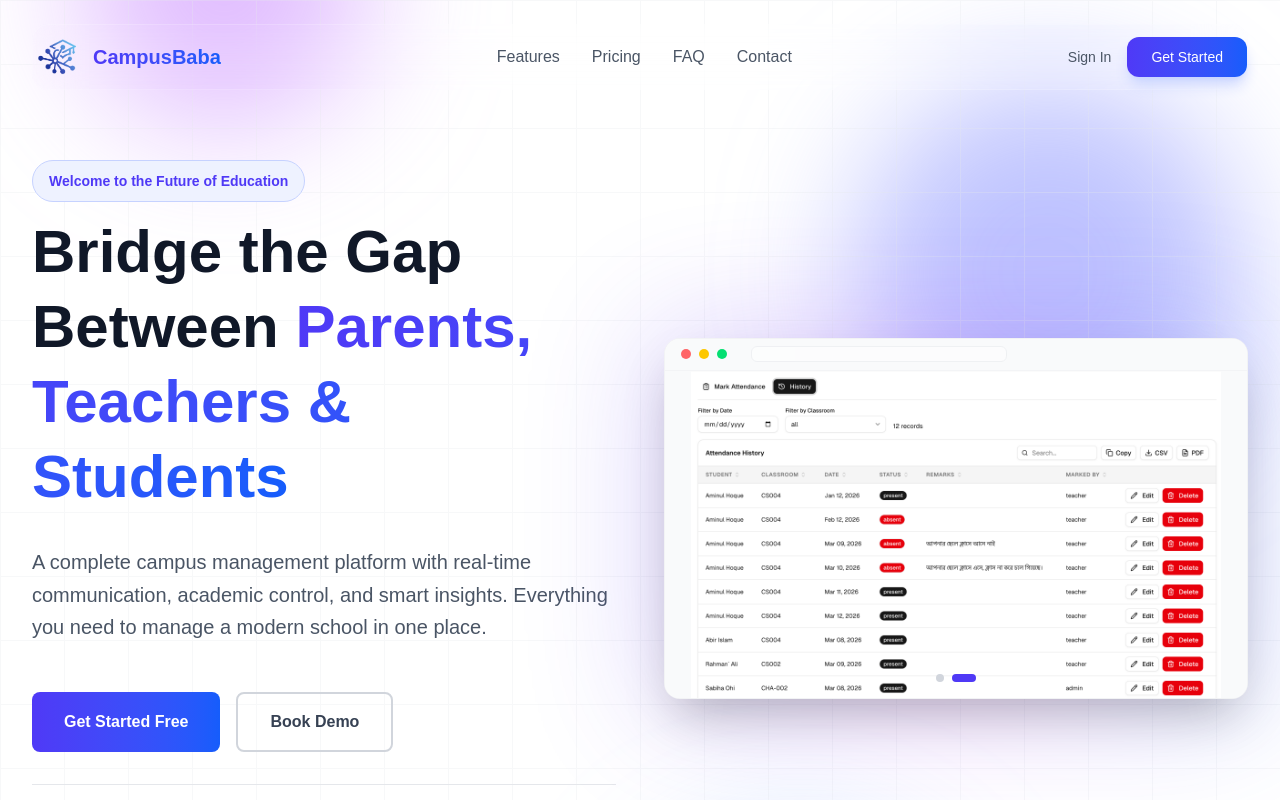
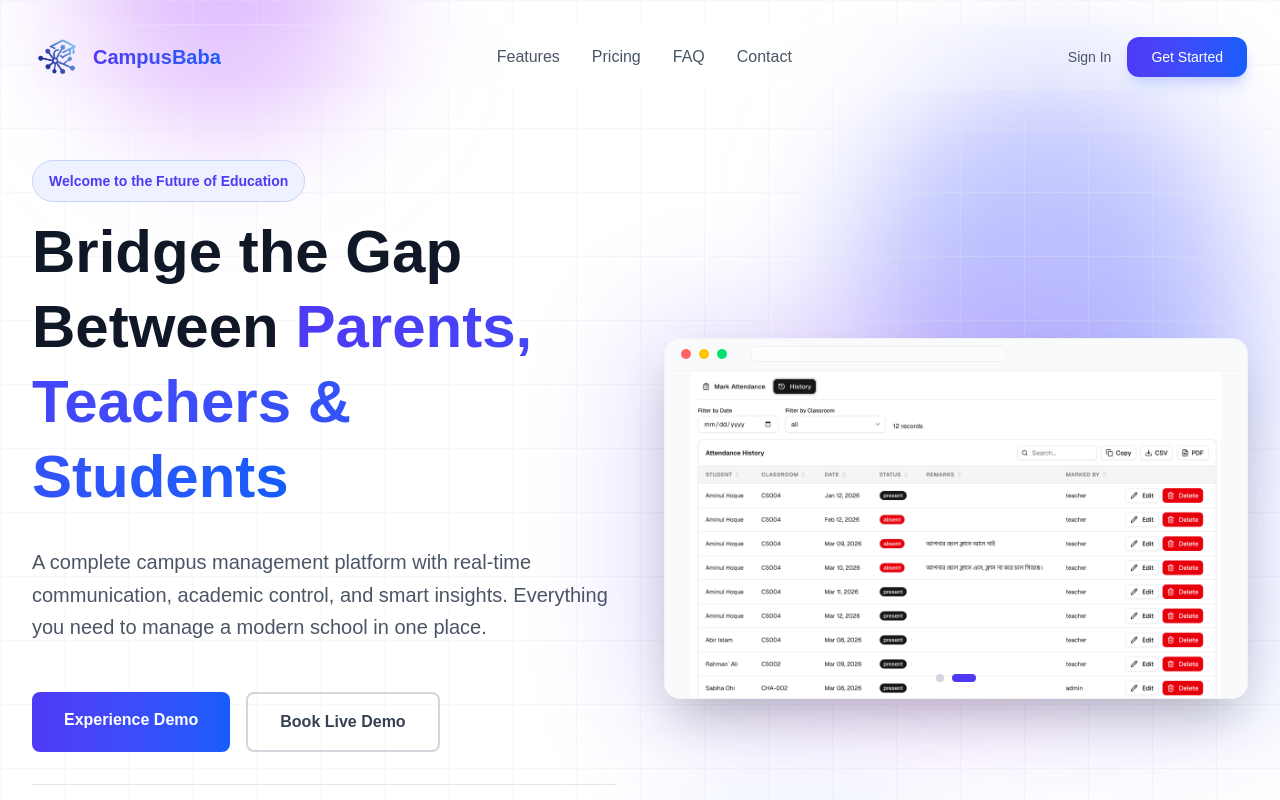
Before and after one commit to AsifZaman777/campus-baba, a Next.js app: page / in a window 1280 px wide. Shown: the top 800 px of the page. Built offline with nearby package versions, Linux system fonts and the light colour scheme.

Commit message:
added demo link

```diff
--- a/src/components/Hero.tsx
+++ b/src/components/Hero.tsx
@@ -86,19 +86,22 @@ export default function Hero() {
                             variants={itemVariants}
                             className="flex flex-col sm:flex-row gap-4 pt-4"
                         >
-                            <motion.button
+                            <motion.a
+                                href="https://demo.campusbaba.com"
+                                target="_blank"
+                                rel="noopener noreferrer"
                                 whileHover={{ scale: 1.05, boxShadow: "0 20px 25px -5px rgba(79, 70, 229, 0.3)" }}
                                 whileTap={{ scale: 0.95 }}
-                                className="px-8 py-4 bg-linear-to-r from-indigo-600 to-blue-600 text-white rounded-lg font-semibold hover:shadow-xl transition-all duration-300"
+                                className="px-8 py-4 bg-linear-to-r from-indigo-600 to-blue-600 text-white rounded-lg font-semibold hover:shadow-xl transition-all duration-300 inline-block"
                             >
-                                Get Started Free
-                            </motion.button>
+                                Experience Demo
+                            </motion.a>
                             <motion.button
                                 whileHover={{ scale: 1.05 }}
                                 whileTap={{ scale: 0.95 }}
                                 className="px-8 py-4 border-2 border-gray-300 text-gray-700 rounded-lg font-semibold hover:border-indigo-600 hover:text-indigo-600 transition-all duration-300"
                             >
-                                Book Demo
+                                Book Live Demo
                             </motion.button>
                         </motion.div>
 
```
